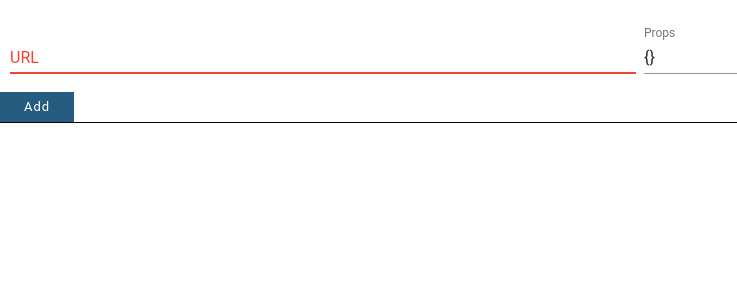
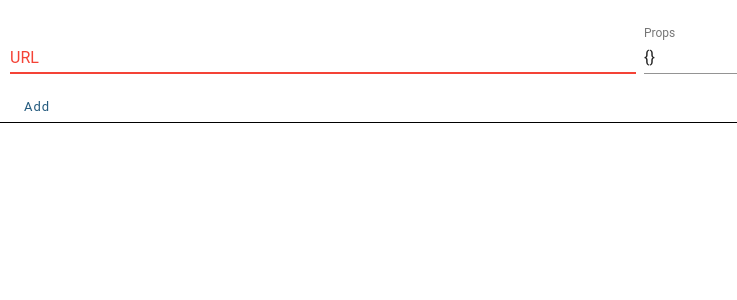
Before and after one commit to asanudolopez/React-Typescript, a React (Create React App) app: page / in a window 1280 px wide. Shown: the top 300 px of the page, without its empty margins (0-737 px from the left). Built offline with nearby package versions, Linux system fonts and the light colour scheme.

Commit message:
remove contained style on button

```diff
--- a/src/pages/IframePage/IframePage.tsx
+++ b/src/pages/IframePage/IframePage.tsx
@@ -77,12 +77,7 @@ class IframePage extends React.Component<IframePageProps, IframePageState> {
                             </Grid>
                         </Grid>
                         <Grid item>
-                            <Button
-                                onClick={this.handleSubmit}
-                                size="large"
-                                color="primary"
-                                variant="contained"
-                            >
+                            <Button onClick={this.handleSubmit} size="large" color="primary">
                                 Add
                             </Button>
                         </Grid>
```
